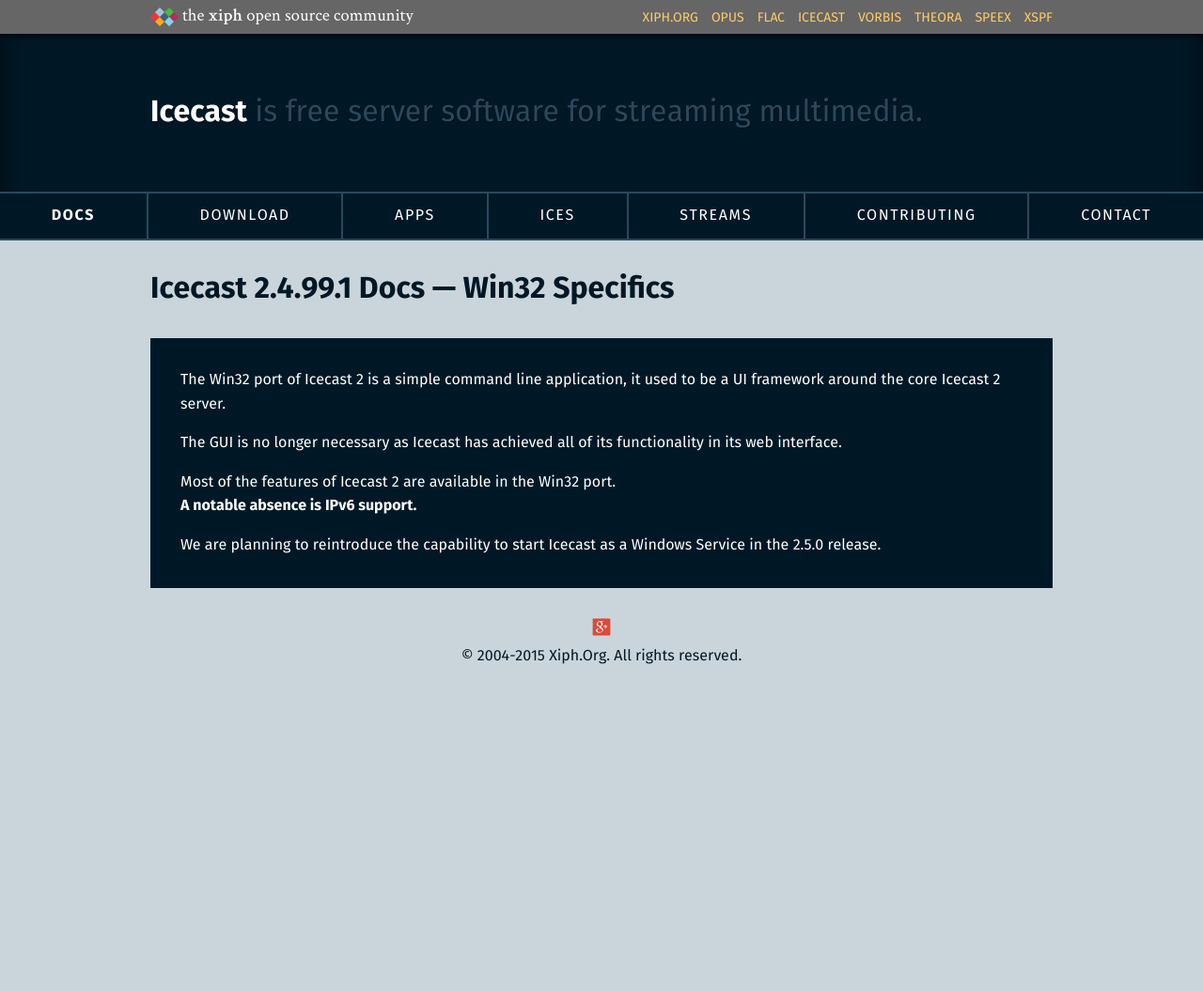
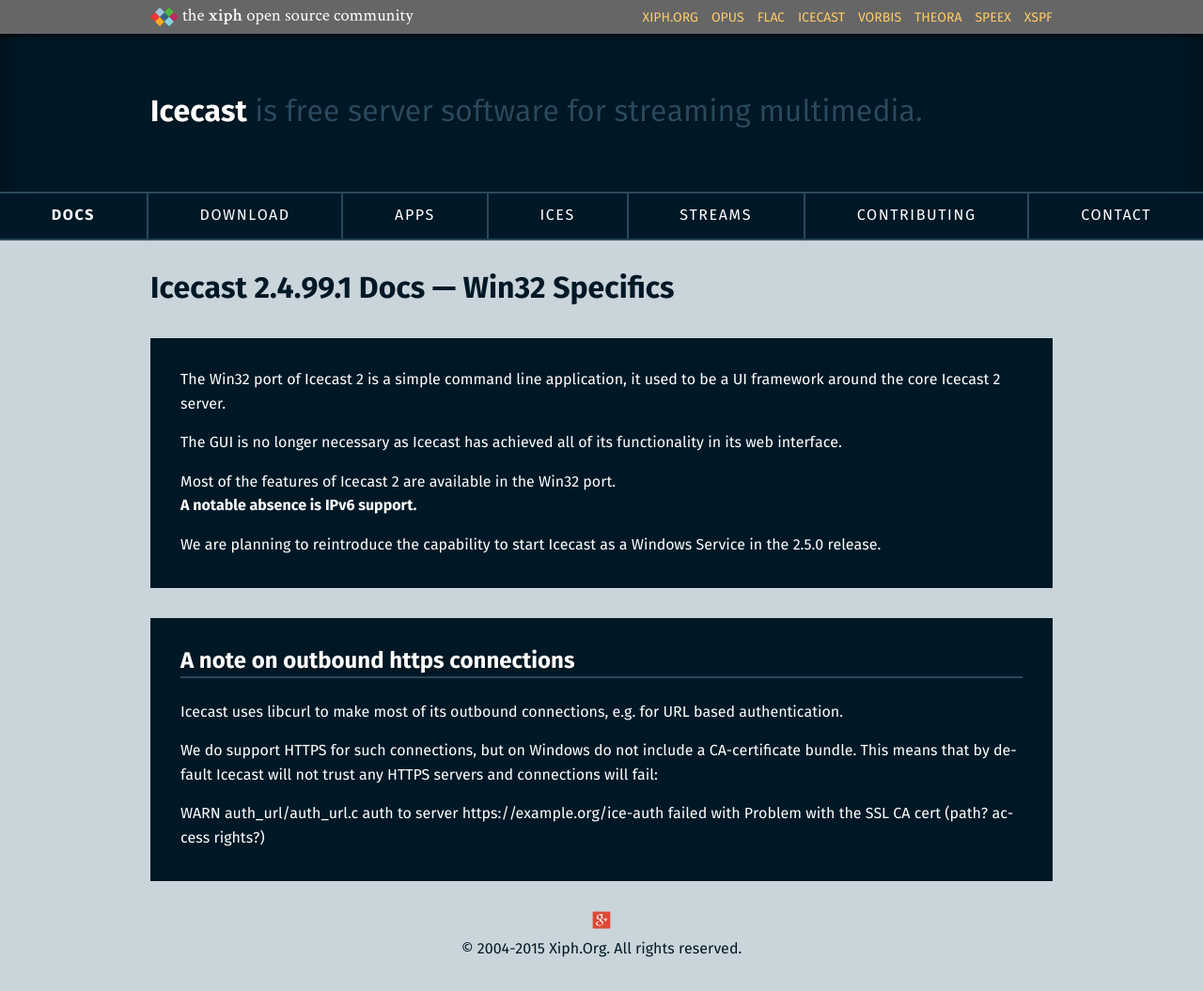
Before and after one commit to barionleg/Xipho, a Jekyll site: the page built from docs/icecast-trunk/win32.md, in a window 1280 px wide. Shown: the whole page at 94% size. Built offline with Jekyll 4.4.1, drawn with Linux system fonts in a browser that asks for light colours; before the commit the page ends 900 px from its top, so only the background shows below that.

Commit message:
curl outbound TLS connections, tricky on windows

```diff
--- a/docs/icecast-trunk/win32.md
+++ b/docs/icecast-trunk/win32.md
@@ -19,3 +19,16 @@ We are planning to reintroduce the capability to start Icecast
 as a Windows Service in the 2.5.0 release.
 
 </div>
+<div class="article" markdown="1">
+# A note on outbound https connections
+
+Icecast uses libcurl to make most of its outbound connections,
+e.g. for URL based authentication.
+
+We do support HTTPS for such connections, but on Windows do not
+include a CA-certificate bundle. This means that by default
+Icecast will not trust any HTTPS servers and connections will fail:
+
+  WARN auth_url/auth_url.c auth to server https://example.org/ice-auth failed with Problem with the SSL CA cert (path? access rights?)
+
+</div>
```
